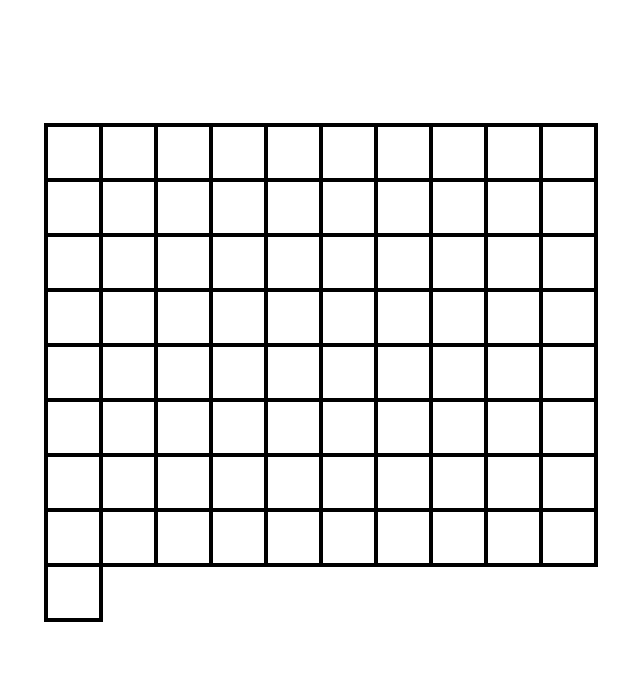
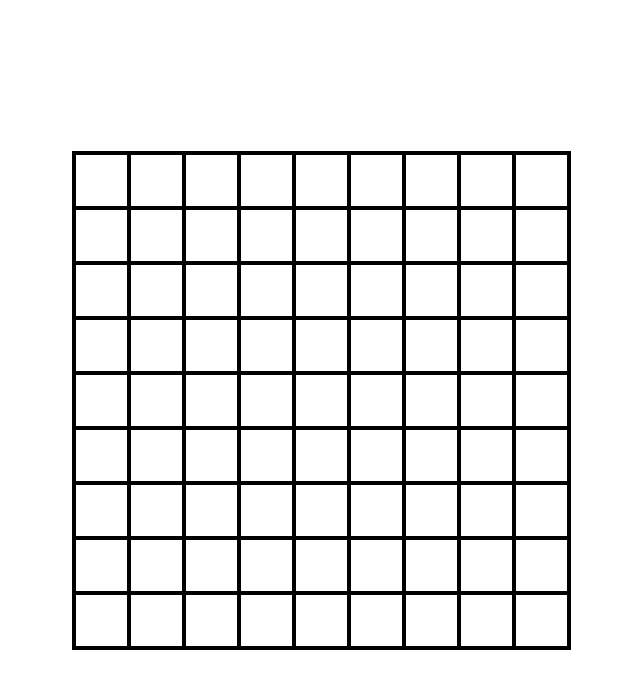
Before and after one commit to leonidez/tic-tac-toe, a Next.js app: page / in a window 1280 px wide. Shown: the top 688 px of the page, without its empty margins (319-959 px from the left). Built offline with nearby package versions, Linux system fonts and the light colour scheme.

Commit message:
add styles

```diff
--- a/styles/sheet.module.css
+++ b/styles/sheet.module.css
@@ -2,10 +2,10 @@
   align-content: flex-start;
   display: flex;
   flex-wrap: wrap;
-  height: calc(var(--size) * 10);
-  max-height: 550px;
-  width: calc(var(--size) * 10);
-  max-width: 550px;
+  height: calc(var(--size) * 9);
+  max-height: 495px;
+  width: calc(var(--size) * 9);
+  max-width: 495px;
 }
 
 .letter {
```
